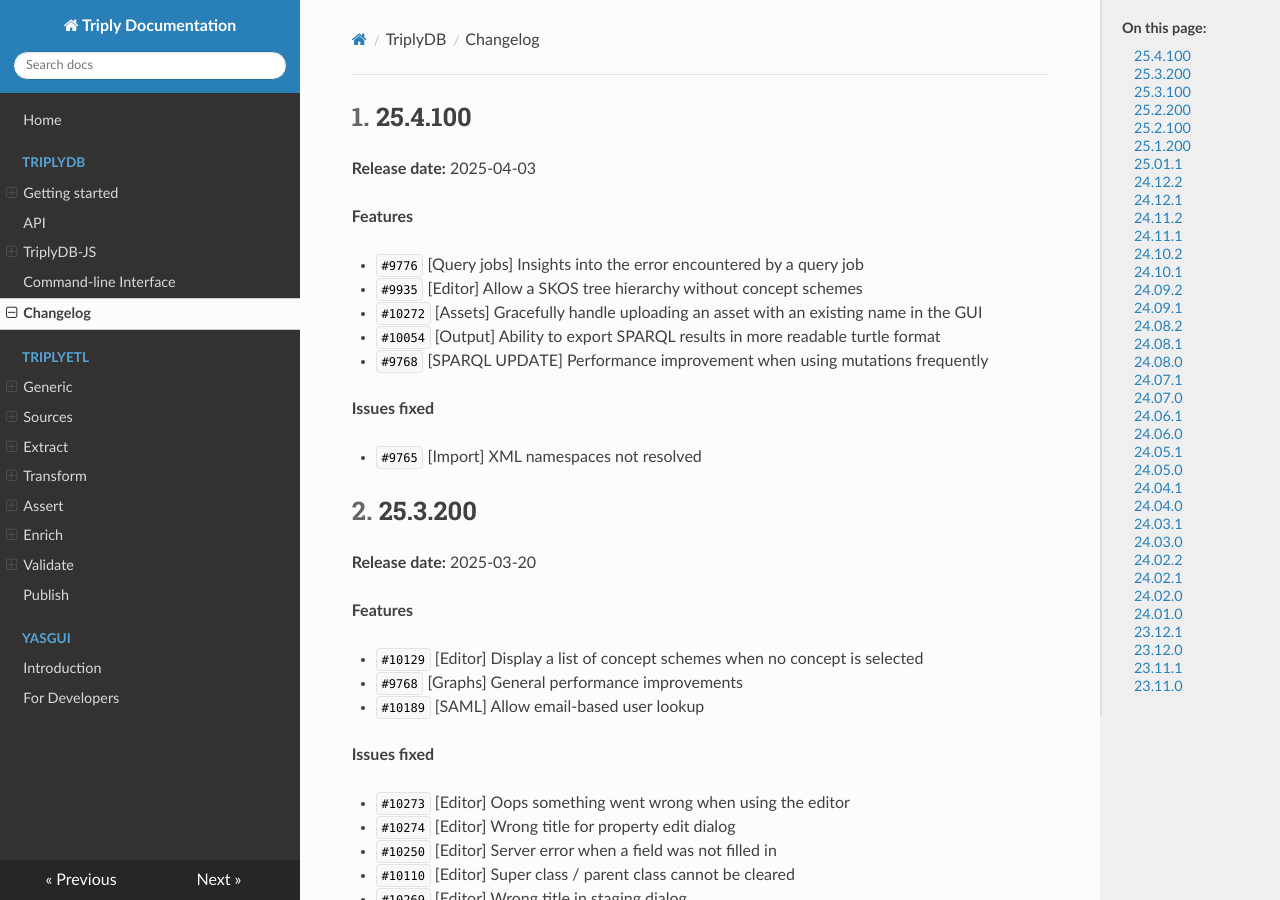
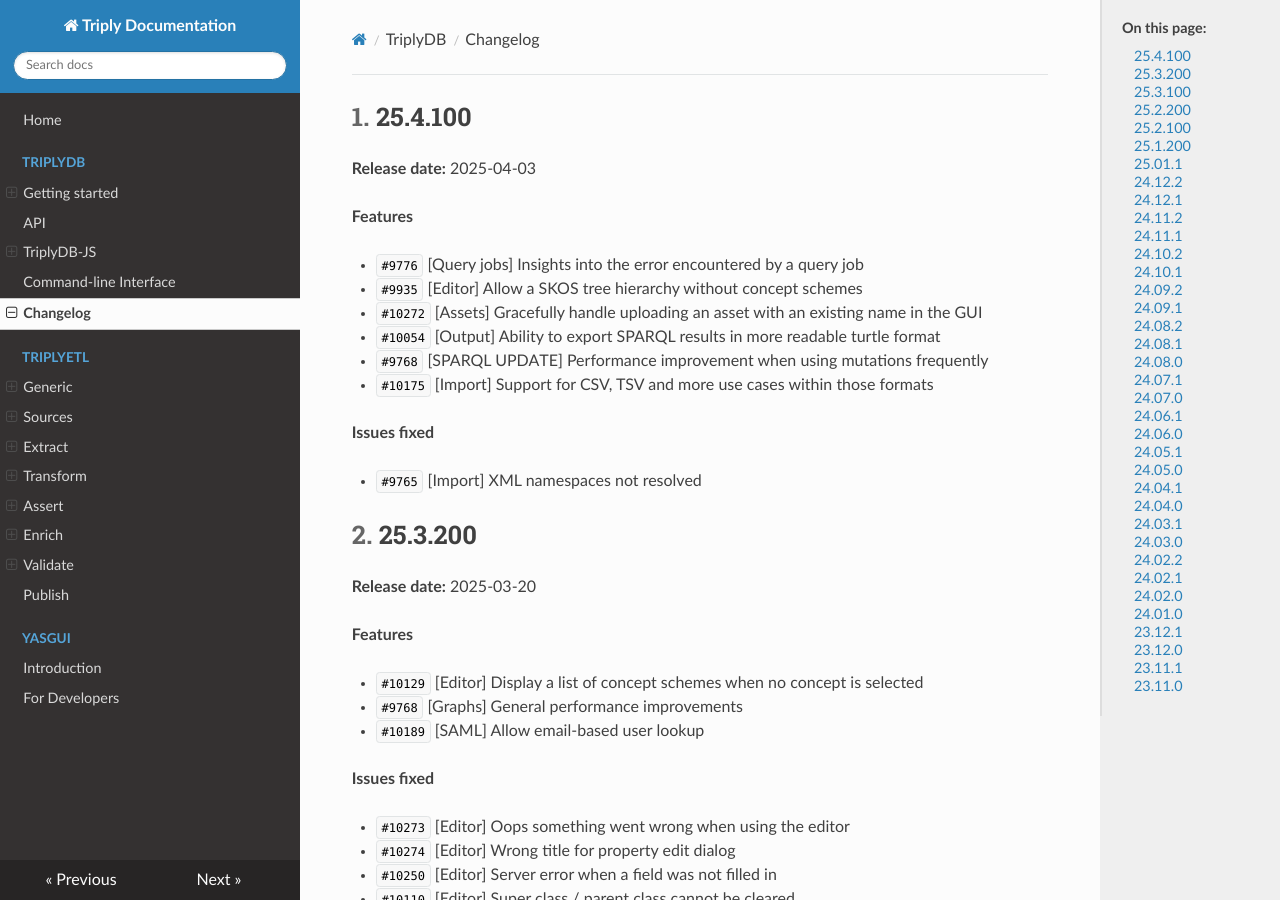
Before and after one commit to TriplyDB/Documentation, an MkDocs documentation site: the page built from docs/triplydb-changelog/index.md, in a window 1280 px wide and 900 px high. Built offline with MkDocs 1.6.1, drawn with Linux system fonts in a browser that asks for light colours.

Commit message:
Adding the csv issue to the changelog

```diff
--- a/docs/triplydb-changelog/index.md
+++ b/docs/triplydb-changelog/index.md
@@ -16,6 +16,7 @@
 - `#10272` [Assets] Gracefully handle uploading an asset with an existing name in the GUI
 - `#10054` [Output] Ability to export SPARQL results in more readable turtle format
 - `#9768` [SPARQL UPDATE] Performance improvement when using mutations frequently
+- `#10175` [Import] Support for CSV, TSV and more use cases within those formats
 
 **Issues fixed**
 
```
